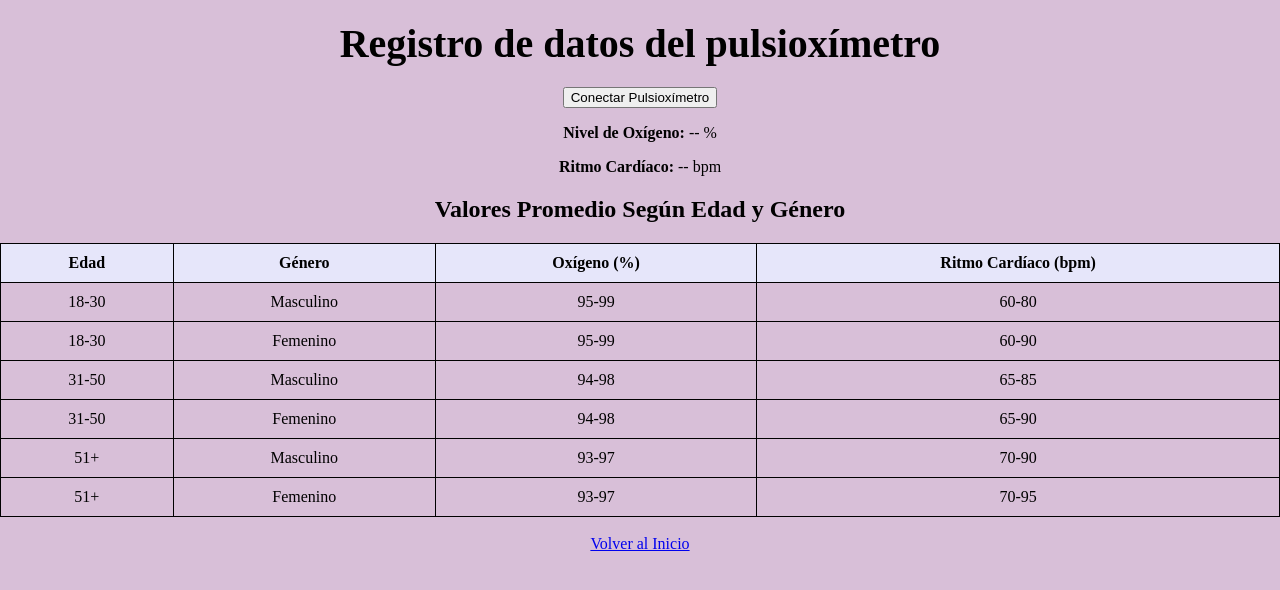
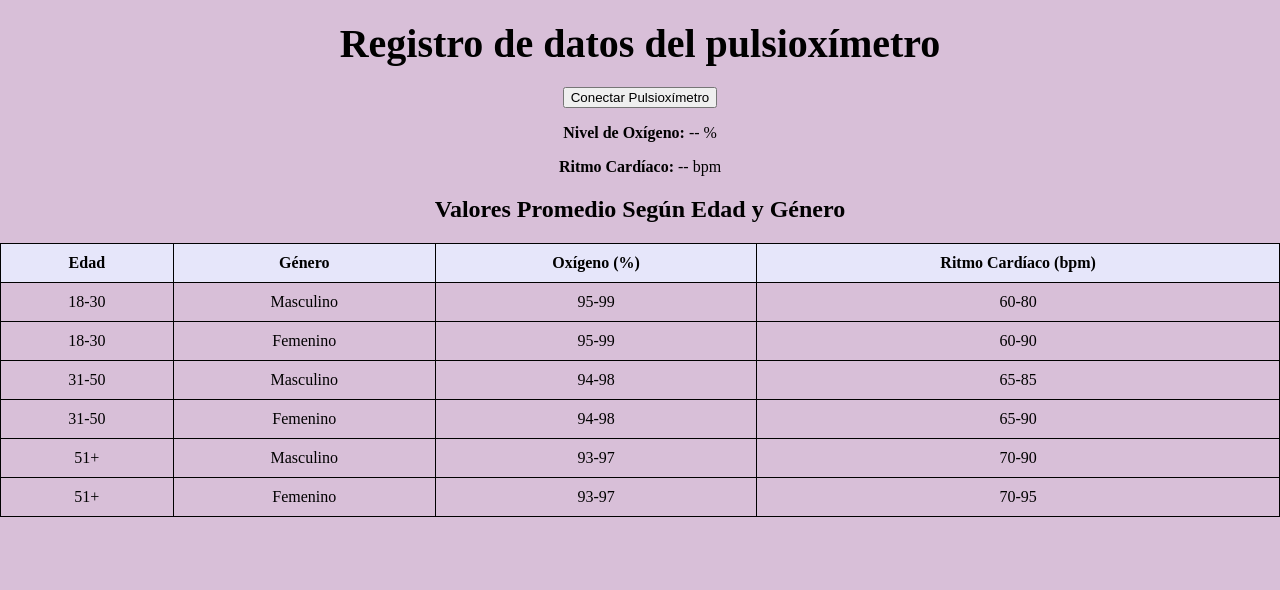
Before and after one commit to MariaGomez0510/CALMSPACE, a plain HTML site: page registro.html in a window 1280 px wide. Drawn offline with Linux system fonts and the light colour scheme.

Commit message:
registro.html

```diff
--- a/registro.html
+++ b/registro.html
@@ -75,9 +75,6 @@
         </tr>
     </table>
 
-    <br>
-    <a href="index.html">Volver al Inicio</a>
-
     <script>
         async function connectDevice() {
             try {
```
